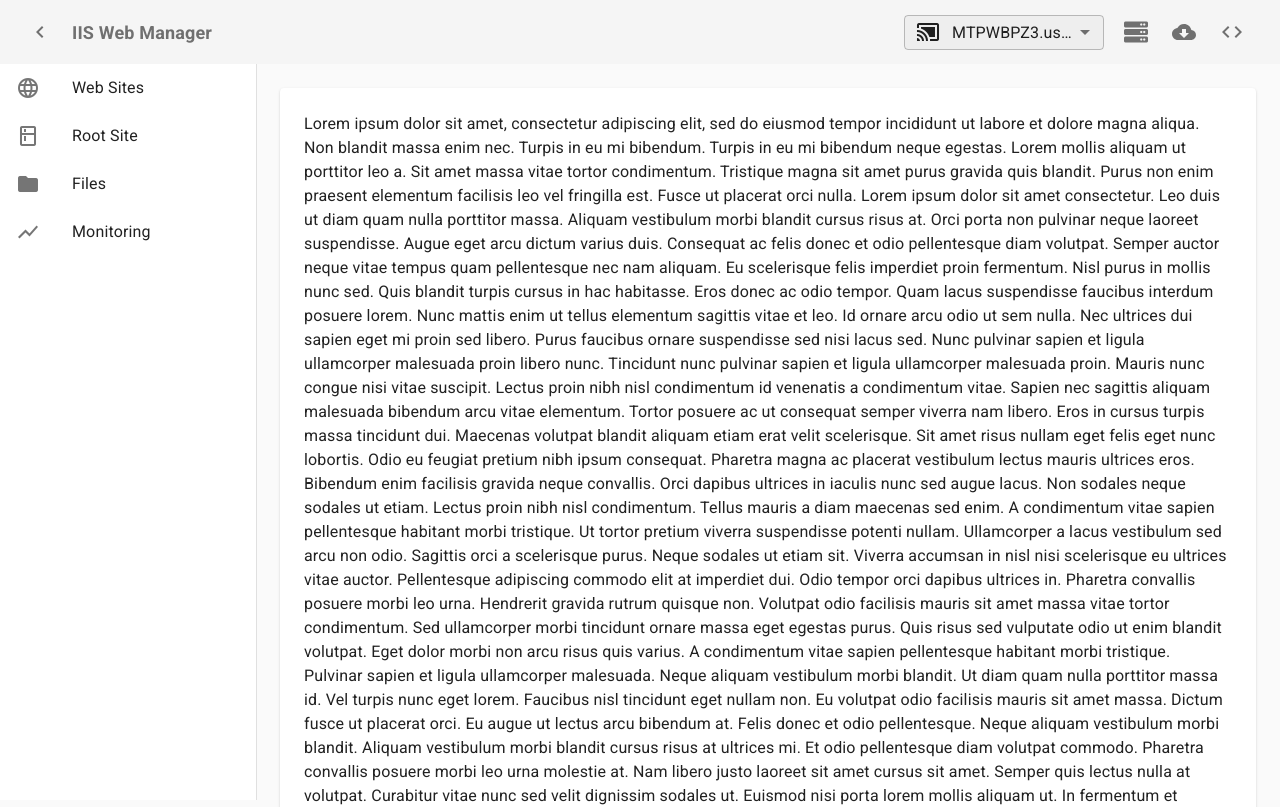
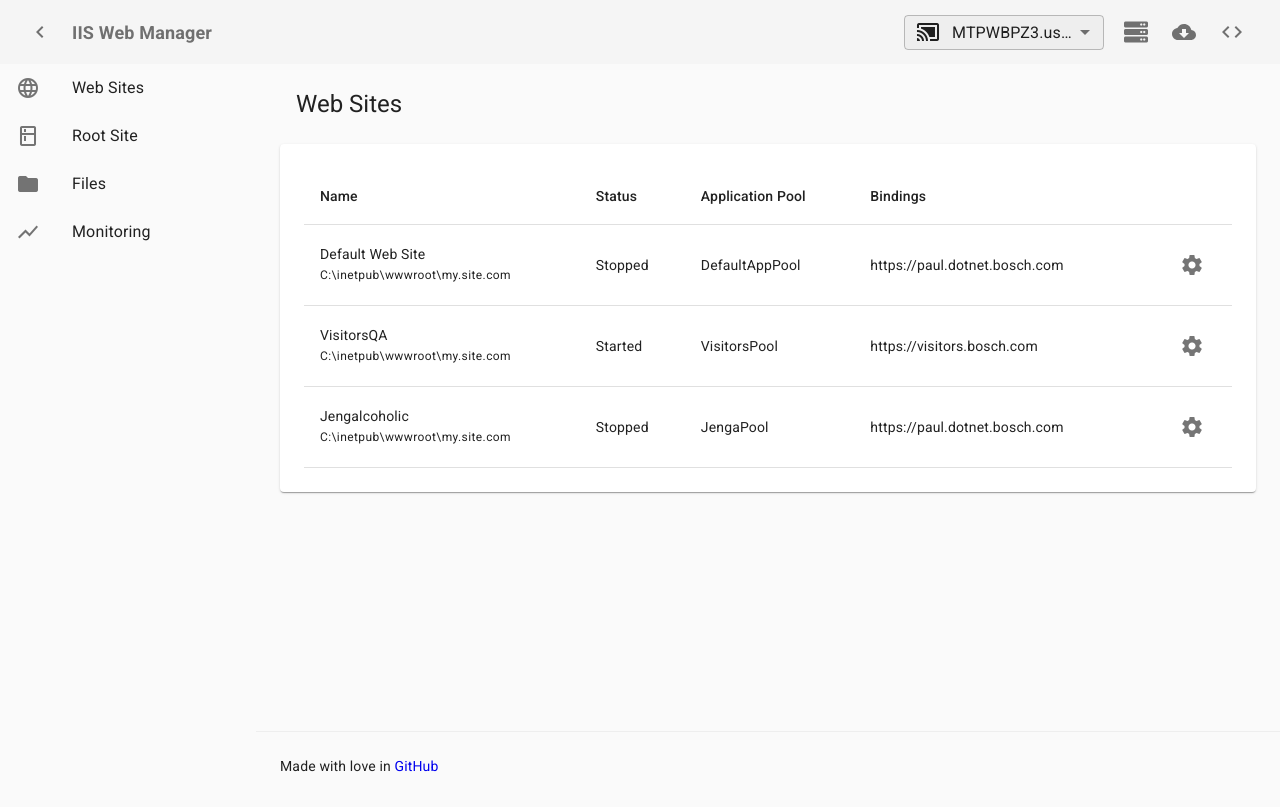
Before and after one commit to pauldevson/iis-reactmanager, a React (Create React App) app: page /server/web-sites in a window 1280 px wide. Shown: the top 807 px of the page. Built offline with nearby package versions, Linux system fonts and the light colour scheme.

Commit message:
C:/Program Files/Git/server/web-sites route now has a table muck up

```diff
--- a/src/Layout/Nav.js
+++ b/src/Layout/Nav.js
@@ -15,7 +15,10 @@ const styles = ({
   zIndex,
   shadows
 }) => ({
-  root: {},
+  root: {
+    backgroundColor: 'initial',
+    border: 'none'
+  },
   container: {
     overflow: 'hidden',
     display: 'flex',
@@ -87,6 +90,7 @@ const Nav = ({
       <Drawer
         {...props}
         className={`${className} ${classes.root}`}
+        classes={{ paper: classes.root }}
         open={open}
         onClose={setOpen}
         variant={navVariant}
--- a/src/components/WebServer/ToolBar.js
+++ b/src/components/WebServer/ToolBar.js
@@ -10,9 +10,8 @@ import useMediaQuery from '@material-ui/core/useMediaQuery';
 import Link from '@material-ui/core/Link';
 import ServerSelector from './ServerSelector';
 import Tooltip from '@material-ui/core/Tooltip';
-import Divider from '@material-ui/core/Divider';
 
-const styles = ({ spacing, transitions, breakpoints, palette, shape }) => ({
+const styles = (/*{ spacing, transitions, breakpoints, palette, shape }*/) => ({
   header: {
     fontWeight: 900,
     minWidth: 0,
--- /dev/null
+++ b/src/components/WebServer/WebSites/WebSitesTable.js
@@ -0,0 +1,134 @@
+import React, { useState } from 'react';
+import { makeStyles } from '@material-ui/core/styles';
+import Table from '@material-ui/core/Table';
+import TableBody from '@material-ui/core/TableBody';
+import TableCell from '@material-ui/core/TableCell';
+import TableHead from '@material-ui/core/TableHead';
+import TableRow from '@material-ui/core/TableRow';
+import Paper from '@material-ui/core/Paper';
+import Typography from '@material-ui/core/Typography';
+import Icon from '@material-ui/core/Icon';
+import IconButton from '@material-ui/core/IconButton';
+import Menu from '@material-ui/core/Menu';
+import MenuItem from '@material-ui/core/MenuItem';
+import ListItemIcon from '@material-ui/core/ListItemIcon';
+
+const useStyles = makeStyles(theme => ({
+  root: {
+    width: '100%',
+    marginTop: theme.spacing(3),
+    overflowX: 'auto'
+  },
+  table: {
+    minWidth: 650
+  },
+  siteMenu: {
+    width: '170px'
+  }
+}));
+
+export default function WebSitesTable(props) {
+  const classes = useStyles();
+  const { sites } = props;
+  const [anchorEl, setAnchorEl] = useState(null);
+
+  const handleSiteOptionsMenu = event => setAnchorEl(event.currentTarget);
+  const handleClose = () => setAnchorEl(null);
+
+  return (
+    <Table className={classes.table}>
+      <TableHead>
+        <TableRow>
+          <TableCell>Name</TableCell>
+          <TableCell>Status</TableCell>
+          <TableCell>Application Pool</TableCell>
+          <TableCell>Bindings</TableCell>
+          <TableCell>&nbsp;</TableCell>
+        </TableRow>
+      </TableHead>
+      <TableBody>
+        {sites.map(site => (
+          <TableRow key={site.name}>
+            <TableCell component="th" scope="row">
+              {site.name}
+              <br />
+              <Typography variant="caption">
+                C:\inetpub\wwwroot\my.site.com
+              </Typography>
+            </TableCell>
+            <TableCell>{site.status}</TableCell>
+            <TableCell>{site.poolName}</TableCell>
+            <TableCell>{site.binding}</TableCell>
+            <TableCell align="right">
+              <IconButton
+                className={classes.button}
+                aria-label="Manage"
+                onClick={handleSiteOptionsMenu}
+                aria-controls={`${site.name}-menu`}
+                aria-haspopup="true"
+              >
+                <Icon>settings</Icon>
+              </IconButton>
+              <Menu
+                id={`${site.name}-menu`}
+                anchorEl={anchorEl}
+                // keepMounted
+                open={Boolean(anchorEl)}
+                onClose={handleClose}
+                classes={{ paper: classes.siteMenu }}
+                anchorOrigin={{
+                  vertical: 'bottom',
+                  horizontal: 'right'
+                }}
+                transformOrigin={{
+                  vertical: 'top',
+                  horizontal: 'right'
+                }}
+                getContentAnchorEl={null}
+              >
+                <MenuItem onClick={handleClose}>
+                  <ListItemIcon>
+                    <Icon>edit</Icon>
+                  </ListItemIcon>
+                  Edit
+                </MenuItem>
+                <MenuItem onClick={handleClose}>
+                  <ListItemIcon>
+                    <Icon>exit_to_app</Icon>
+                  </ListItemIcon>
+                  Browse
+                </MenuItem>
+                <MenuItem
+                  onClick={handleClose}
+                  disabled={site.status === 'Started'}
+                >
+                  <ListItemIcon>
+                    <Icon>play_circle_filled</Icon>
+                  </ListItemIcon>
+                  Start
+                </MenuItem>
+                <MenuItem
+                  onClick={handleClose}
+                  disabled={site.status === 'Stopped'}
+                >
+                  <ListItemIcon>
+                    <Icon>stop</Icon>
+                  </ListItemIcon>
+                  Stop
+                </MenuItem>
+                <MenuItem onClick={handleClose}>
+                  <ListItemIcon>
+                    <Icon>delete</Icon>
+                  </ListItemIcon>
+                  Delete
+                </MenuItem>
+              </Menu>
+            </TableCell>
+          </TableRow>
+        ))}
+      </TableBody>
+    </Table>
+    // <Paper className={classes.root}>
+    // </Paper>
+  );
+}
--- a/src/components/WebServer/WebSites/index.js
+++ b/src/components/WebServer/WebSites/index.js
@@ -1,89 +1,51 @@
 import React from 'react';
 import { Typography, Box, Paper, Container } from '@material-ui/core';
 import { makeStyles } from '@material-ui/core/styles';
+import WebSitesTable from './WebSitesTable';
 
 const useStyles = makeStyles(theme => ({
   container: {
     padding: theme.spacing(3)
   },
   tableContainer: {
-    padding: theme.spacing(3)
+    padding: theme.spacing(3),
+    margin: theme.spacing(3, 0, 0)
+  },
+  title: {
+    margin: theme.spacing(0, 2)
   }
 }));
+
+const sites = [
+  {
+    name: 'Default Web Site',
+    status: 'Stopped',
+    poolName: 'DefaultAppPool',
+    binding: 'https://paul.dotnet.bosch.com'
+  },
+  {
+    name: 'VisitorsQA',
+    status: 'Started',
+    poolName: 'VisitorsPool',
+    binding: 'https://visitors.bosch.com'
+  },
+  {
+    name: 'Jengalcoholic',
+    status: 'Stopped',
+    poolName: 'JengaPool',
+    binding: 'https://paul.dotnet.bosch.com'
+  }
+];
 
 const WebSites = () => {
   const classes = useStyles();
   return (
     <Container maxWidth="lg" className={classes.container}>
+      <Typography variant="h5" className={classes.title}>
+        Web Sites
+      </Typography>
       <Paper elevation={1} className={classes.tableContainer}>
-        <Typography variant="body1">
-          Lorem ipsum dolor sit amet, consectetur adipiscing elit, sed do
-          eiusmod tempor incididunt ut labore et dolore magna aliqua. Non
-          blandit massa enim nec. Turpis in eu mi bibendum. Turpis in eu mi
-          bibendum neque egestas. Lorem mollis aliquam ut porttitor leo a. Sit
-          amet massa vitae tortor condimentum. Tristique magna sit amet purus
-          gravida quis blandit. Purus non enim praesent elementum facilisis leo
-          vel fringilla est. Fusce ut placerat orci nulla. Lorem ipsum dolor sit
-          amet consectetur. Leo duis ut diam quam nulla porttitor massa. Aliquam
-          vestibulum morbi blandit cursus risus at. Orci porta non pulvinar
-          neque laoreet suspendisse. Augue eget arcu dictum varius duis.
-          Consequat ac felis donec et odio pellentesque diam volutpat. Semper
-          auctor neque vitae tempus quam pellentesque nec nam aliquam. Eu
-          scelerisque felis imperdiet proin fermentum. Nisl purus in mollis nunc
-          sed. Quis blandit turpis cursus in hac habitasse. Eros donec ac odio
-          tempor. Quam lacus suspendisse faucibus interdum posuere lorem. Nunc
-          mattis enim ut tellus elementum sagittis vitae et leo. Id ornare arcu
-          odio ut sem nulla. Nec ultrices dui sapien eget mi proin sed libero.
-          Purus faucibus ornare suspendisse sed nisi lacus sed. Nunc pulvinar
-          sapien et ligula ullamcorper malesuada proin libero nunc. Tincidunt
-          nunc pulvinar sapien et ligula ullamcorper malesuada proin. Mauris
-          nunc congue nisi vitae suscipit. Lectus proin nibh nisl condimentum id
-          venenatis a condimentum vitae. Sapien nec sagittis aliquam malesuada
-          bibendum arcu vitae elementum. Tortor posuere ac ut consequat semper
-          viverra nam libero. Eros in cursus turpis massa tincidunt dui.
-          Maecenas volutpat blandit aliquam etiam erat velit scelerisque. Sit
-          amet risus nullam eget felis eget nunc lobortis. Odio eu feugiat
-          pretium nibh ipsum consequat. Pharetra magna ac placerat vestibulum
-          lectus mauris ultrices eros. Bibendum enim facilisis gravida neque
-          convallis. Orci dapibus ultrices in iaculis nunc sed augue lacus. Non
-          sodales neque sodales ut etiam. Lectus proin nibh nisl condimentum.
-          Tellus mauris a diam maecenas sed enim. A condimentum vitae sapien
-          pellentesque habitant morbi tristique. Ut tortor pretium viverra
-          suspendisse potenti nullam. Ullamcorper a lacus vestibulum sed arcu
-          non odio. Sagittis orci a scelerisque purus. Neque sodales ut etiam
-          sit. Viverra accumsan in nisl nisi scelerisque eu ultrices vitae
-          auctor. Pellentesque adipiscing commodo elit at imperdiet dui. Odio
-          tempor orci dapibus ultrices in. Pharetra convallis posuere morbi leo
-          urna. Hendrerit gravida rutrum quisque non. Volutpat odio facilisis
-          mauris sit amet massa vitae tortor condimentum. Sed ullamcorper morbi
-          tincidunt ornare massa eget egestas purus. Quis risus sed vulputate
-          odio ut enim blandit volutpat. Eget dolor morbi non arcu risus quis
-          varius. A condimentum vitae sapien pellentesque habitant morbi
-          tristique. Pulvinar sapien et ligula ullamcorper malesuada. Neque
-          aliquam vestibulum morbi blandit. Ut diam quam nulla porttitor massa
-          id. Vel turpis nunc eget lorem. Faucibus nisl tincidunt eget nullam
-          non. Eu volutpat odio facilisis mauris sit amet massa. Dictum fusce ut
-          placerat orci. Eu augue ut lectus arcu bibendum at. Felis donec et
-          odio pellentesque. Neque aliquam vestibulum morbi blandit. Aliquam
-          vestibulum morbi blandit cursus risus at ultrices mi. Et odio
-          pellentesque diam volutpat commodo. Pharetra convallis posuere morbi
-          leo urna molestie at. Nam libero justo laoreet sit amet cursus sit
-          amet. Semper quis lectus nulla at volutpat. Curabitur vitae nunc sed
-          velit dignissim sodales ut. Euismod nisi porta lorem mollis aliquam
-          ut. In fermentum et sollicitudin ac orci phasellus egestas. At
-          elementum eu facilisis sed odio morbi quis commodo odio. Iaculis urna
-          id volutpat lacus laoreet. Tellus molestie nunc non blandit massa enim
-          nec. Bibendum est ultricies integer quis auctor elit sed. Orci
-          phasellus egestas tellus rutrum tellus. Massa id neque aliquam
-          vestibulum morbi blandit cursus risus. Dictum at tempor commodo
-          ullamcorper. Rutrum tellus pellentesque eu tincidunt tortor aliquam
-          nulla facilisi cras. Dolor sed viverra ipsum nunc aliquet bibendum
-          enim. Egestas pretium aenean pharetra magna ac. Ullamcorper velit sed
-          ullamcorper morbi tincidunt ornare massa eget. Ut venenatis tellus in
-          metus vulputate eu. Elementum facilisis leo vel fringilla est
-          ullamcorper eget. Enim eu turpis egestas pretium aenean pharetra
-          magna.
-        </Typography>
+        <WebSitesTable sites={sites} />
       </Paper>
     </Container>
   );
```
